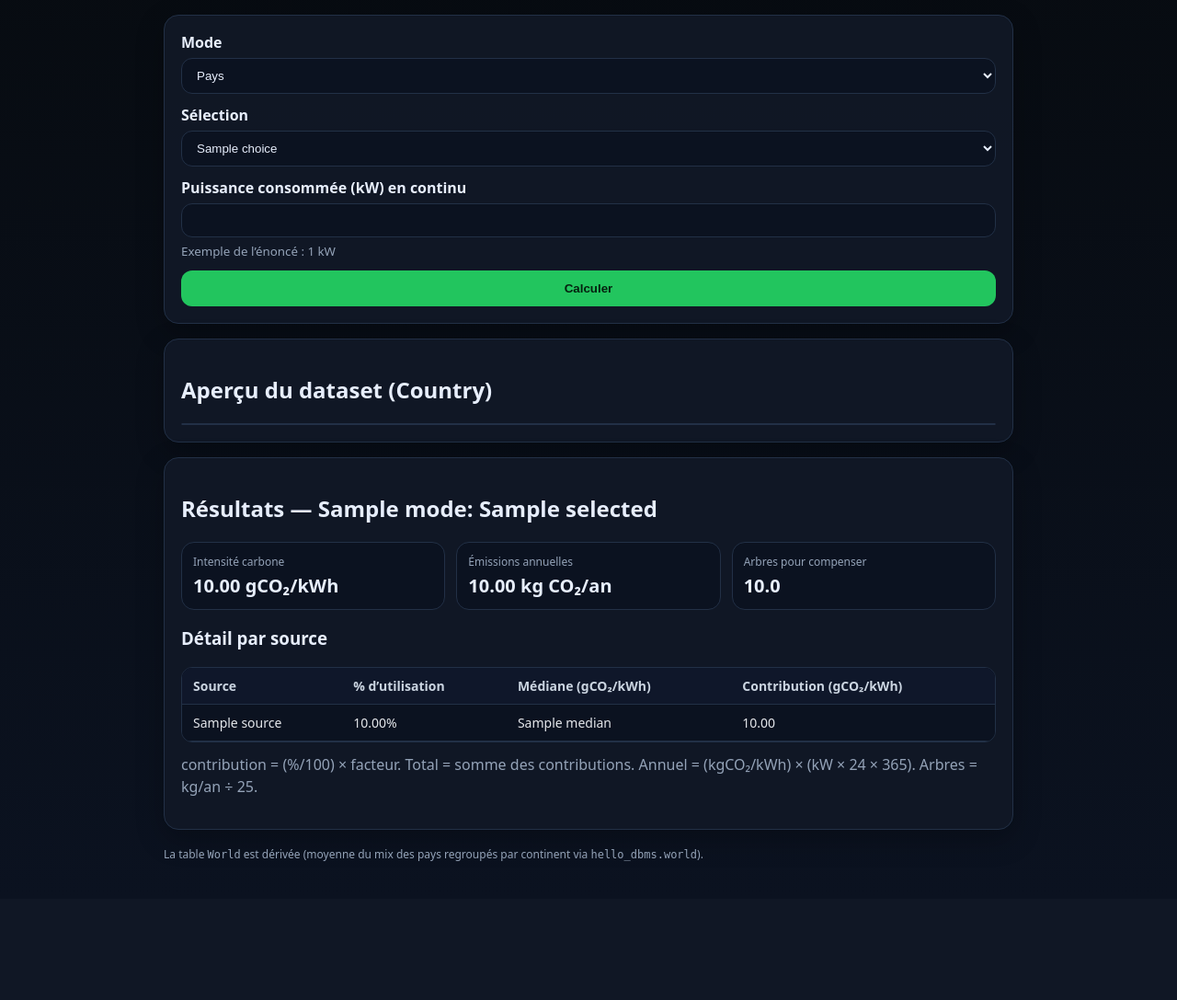
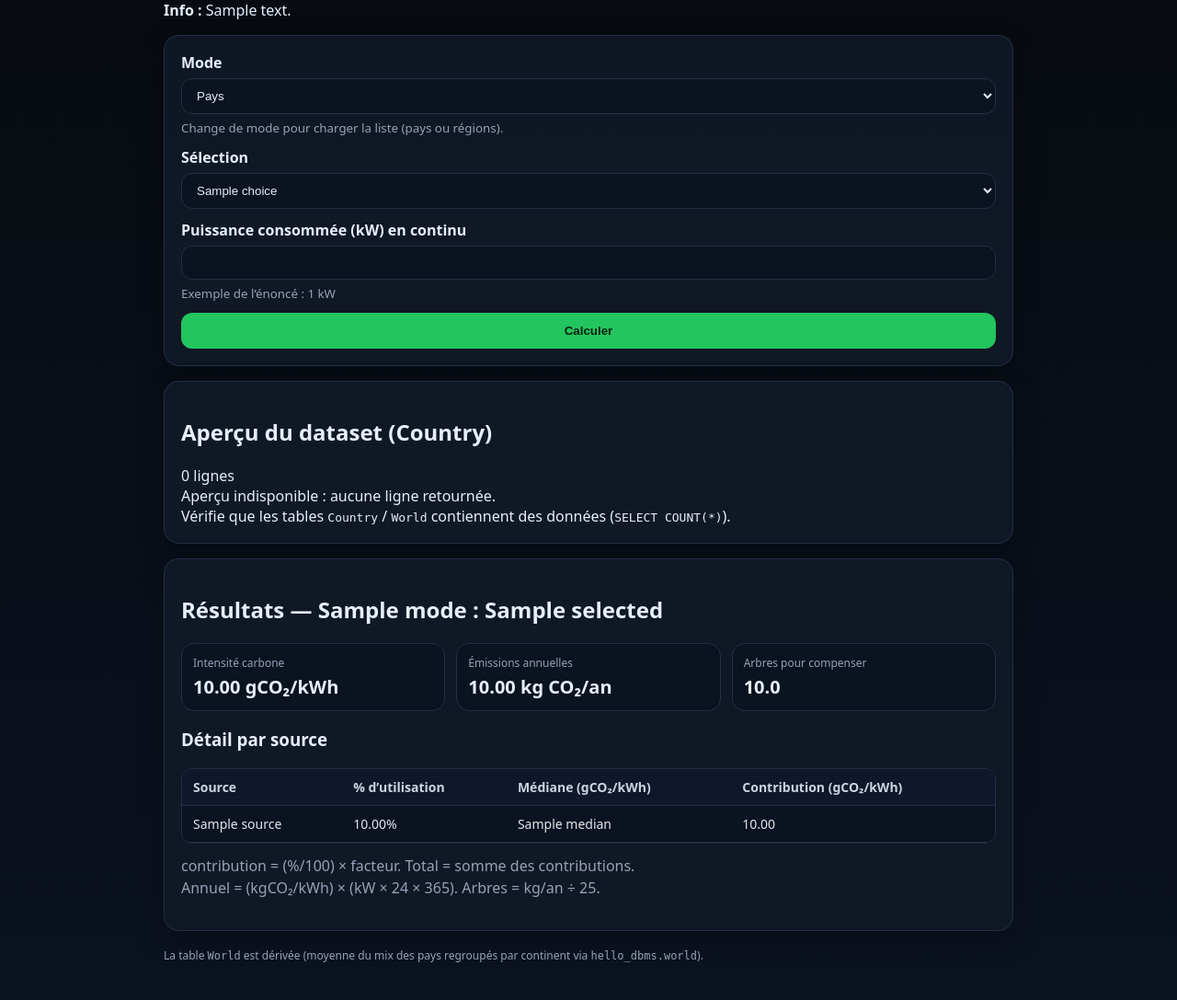
Before and after one commit to RomainJazzar/hello-dbms, a Flask app: template app/templates/index.html in a window 1280 px wide. Shown: the part 96-1183 px from the top of the page at 92% size. Before the commit the page ends 1032 px from the top, so only its background shows below. Run offline with Flask 2, Linux system fonts and the light colour scheme; the template is opened without the code that fills it: most values are stand-ins (such as "Sample title", 1, 10 or a date in 2020).

Commit message:
Fix DB init + populate carbon tables + UI refresh

```diff
--- a/app/app.py
+++ b/app/app.py
@@ -1,9 +1,20 @@
 import os
+from pathlib import Path
+
 from flask import Flask, render_template, request
 import mysql.connector
+from mysql.connector import Error
+import pandas as pd
 from dotenv import load_dotenv
 
-load_dotenv()
+# --- Paths ---
+ROOT = Path(__file__).resolve().parents[1]
+DATA_DIR = ROOT / "data"
+CARBON_CSV = DATA_DIR / "carbon-footprint-data.csv"
+WORLD_CSV = DATA_DIR / "countries of the world.csv"
+
+# --- Load env from root reliably ---
+load_dotenv(ROOT / ".env")
 
 MYSQL_HOST = os.getenv("MYSQL_HOST", "127.0.0.1")
 MYSQL_PORT = int(os.getenv("MYSQL_PORT", "3306"))
@@ -13,45 +24,147 @@ DB = "carbonfootprint"
 
 # IPCC 2014 median values (gCO2/kWh)
 FACTORS = {"Coal": 820, "Gas": 490, "Oil": 740, "Hydro": 24, "Renewable": 41, "Nuclear": 12}
-
 HOURS_PER_YEAR = 24 * 365
-TREE_ABSORPTION_KG_PER_YEAR = 25  # order-of-magnitude assumption
+TREE_ABSORPTION_KG_PER_YEAR = 25
 
 app = Flask(__name__)
 
+
 def db_conn():
     return mysql.connector.connect(
-        host=MYSQL_HOST, port=MYSQL_PORT,
-        user=MYSQL_USER, password=MYSQL_PASSWORD,
-        database=DB
+        host=MYSQL_HOST,
+        port=MYSQL_PORT,
+        user=MYSQL_USER,
+        password=MYSQL_PASSWORD,
+        database=DB,
     )
 
-def fetch_preview(table_name: str, limit: int = 5):
-    cnx = db_conn()
-    cur = cnx.cursor(dictionary=True)
-    cur.execute(f"SELECT * FROM `{table_name}` LIMIT %s", (limit,))
-    rows = cur.fetchall()
-    cur.close()
-    cnx.close()
-    return rows
 
-def fetch_choices(table_name: str, col: str):
-    cnx = db_conn()
-    cur = cnx.cursor()
-    cur.execute(f"SELECT DISTINCT `{col}` FROM `{table_name}` ORDER BY `{col}`")
-    choices = [r[0] for r in cur.fetchall()]
-    cur.close()
-    cnx.close()
-    return choices
+# ---------- CSV fallback helpers ----------
+def load_carbon_country_df() -> pd.DataFrame:
+    df = pd.read_csv(CARBON_CSV, sep=";", encoding="latin1")
+    df.columns = [c.strip() for c in df.columns]
+    df["Country"] = df["Country"].astype(str).str.strip()
 
-def fetch_mix(table_name: str, key_col: str, key_val: str):
-    cnx = db_conn()
-    cur = cnx.cursor(dictionary=True)
-    cur.execute(f"SELECT * FROM `{table_name}` WHERE `{key_col}`=%s LIMIT 1", (key_val,))
-    row = cur.fetchone()
-    cur.close()
-    cnx.close()
-    return row
+    for c in ["Coal", "Gas", "Oil", "Hydro", "Renewable", "Nuclear"]:
+        df[c] = df[c].astype(str).str.replace(",", ".", regex=False).str.strip()
+        df[c] = pd.to_numeric(df[c], errors="coerce").fillna(0.0)
+
+    return df
+
+
+def map_continent(region: str) -> str:
+    if not isinstance(region, str):
+        return "Unknown"
+    r = region.upper()
+    if "EUROPE" in r:
+        return "Europe"
+    if "ASIA" in r or "NEAR EAST" in r:
+        return "Asia"
+    if "AFRICA" in r:
+        return "Africa"
+    if "OCEANIA" in r:
+        return "Oceania"
+    if "NORTH AMERICA" in r:
+        return "North America"
+    if "LATIN AMER" in r or "CARIBBEAN" in r:
+        return "South America"
+    return "Unknown"
+
+
+def build_world_from_csv(country_df: pd.DataFrame) -> pd.DataFrame:
+    # Use world CSV to map each country -> continent, then average the mix per continent
+    w = pd.read_csv(WORLD_CSV, decimal=",", encoding="utf-8", engine="python")
+    w.columns = [c.strip() for c in w.columns]
+    # country names in this dataset often have spaces; strip
+    w["Country"] = w["Country"].astype(str).str.strip()
+    w["Continent"] = w["Region"].apply(map_continent)
+
+    joined = country_df.merge(w[["Country", "Continent"]], on="Country", how="left")
+    joined["Continent"] = joined["Continent"].fillna("Unknown")
+
+    energy_cols = ["Coal", "Gas", "Oil", "Hydro", "Renewable", "Nuclear"]
+    world = joined.groupby("Continent")[energy_cols].mean().reset_index()
+    world = world.rename(columns={"Continent": "Region"})
+    return world
+
+
+# ---------- DB access with fallback ----------
+def fetch_choices(mode: str):
+    """mode: 'Country' or 'World'"""
+    try:
+        cnx = db_conn()
+        cur = cnx.cursor()
+        if mode == "World":
+            cur.execute("SELECT DISTINCT Region FROM World ORDER BY Region;")
+        else:
+            cur.execute("SELECT DISTINCT Country FROM Country ORDER BY Country;")
+        rows = cur.fetchall()
+        cur.close()
+        cnx.close()
+        choices = [r[0] for r in rows]
+        if choices:
+            return choices, None
+    except Error as e:
+        # fall back to CSV
+        pass
+
+    # CSV fallback
+    df_country = load_carbon_country_df()
+    if mode == "World":
+        df_world = build_world_from_csv(df_country)
+        return sorted(df_world["Region"].dropna().unique().tolist()), "CSV fallback (World derived)"
+    return sorted(df_country["Country"].dropna().unique().tolist()), "CSV fallback"
+
+
+def fetch_preview(mode: str, limit: int = 8):
+    try:
+        cnx = db_conn()
+        cur = cnx.cursor(dictionary=True)
+        table = "World" if mode == "World" else "Country"
+        cur.execute(f"SELECT * FROM `{table}` LIMIT %s", (limit,))
+        rows = cur.fetchall()
+        cur.close()
+        cnx.close()
+        if rows:
+            return rows, None
+    except Error:
+        pass
+
+    # CSV fallback
+    df_country = load_carbon_country_df()
+    if mode == "World":
+        df_world = build_world_from_csv(df_country).head(limit)
+        return df_world.to_dict(orient="records"), "CSV fallback (World derived)"
+    return df_country.head(limit).to_dict(orient="records"), "CSV fallback"
+
+
+def fetch_mix(mode: str, selected: str):
+    try:
+        cnx = db_conn()
+        cur = cnx.cursor(dictionary=True)
+        if mode == "World":
+            cur.execute("SELECT * FROM World WHERE Region=%s LIMIT 1", (selected,))
+        else:
+            cur.execute("SELECT * FROM Country WHERE Country=%s LIMIT 1", (selected,))
+        row = cur.fetchone()
+        cur.close()
+        cnx.close()
+        if row:
+            return row
+    except Error:
+        pass
+
+    # CSV fallback
+    df_country = load_carbon_country_df()
+    if mode == "World":
+        df_world = build_world_from_csv(df_country)
+        row = df_world[df_world["Region"] == selected]
+        return row.iloc[0].to_dict() if not row.empty else None
+
+    row = df_country[df_country["Country"] == selected]
+    return row.iloc[0].to_dict() if not row.empty else None
+
 
 def compute_table(mix_row: dict):
     out = []
@@ -63,35 +176,34 @@ def compute_table(mix_row: dict):
         out.append({"source": source, "pct": pct, "median": factor, "contrib": contrib})
     return out, total_intensity
 
+
 @app.route("/", methods=["GET", "POST"])
 def index():
-    mode = request.form.get("mode", "Country")  # Country or World
+    mode = request.form.get("mode", "Country")
     selected = request.form.get("selected", None)
     kw = request.form.get("kw", "1")
 
-    if mode == "World":
-        choices = fetch_choices("World", "Region")
-        key_col = "Region"
-        preview = fetch_preview("World")
-    else:
-        choices = fetch_choices("Country", "Country")
-        key_col = "Country"
-        preview = fetch_preview("Country")
+    choices, choice_note = fetch_choices(mode)
+    preview, preview_note = fetch_preview(mode)
+
+    # Auto-pick first option so UI is never blank
+    if not selected and choices:
+        selected = choices[0]
 
     result = None
     if request.method == "POST" and selected:
-        row = fetch_mix(mode, key_col, selected)
+        row = fetch_mix(mode, selected)
         if row:
             table, intensity_g = compute_table(row)
+            intensity_kg = intensity_g / 1000.0  # ✅ g -> kg
 
-            # annual emissions: intensity (kg/kWh) * (kW * hours/year)
-            intensity_kg_per_kwh = intensity_g / 1_000_000  # g -> kg
             try:
                 kw_val = float(kw)
             except ValueError:
                 kw_val = 1.0
-            annual_kg = intensity_kg_per_kwh * HOURS_PER_YEAR * kw_val
-            trees = annual_kg / TREE_ABSORPTION_KG_PER_YEAR if TREE_ABSORPTION_KG_PER_YEAR else 0.0
+
+            annual_kg = intensity_kg * HOURS_PER_YEAR * kw_val
+            trees = annual_kg / TREE_ABSORPTION_KG_PER_YEAR
 
             result = {
                 "mode": mode,
@@ -103,7 +215,18 @@ def index():
                 "table": table,
             }
 
-    return render_template("index.html", mode=mode, choices=choices, selected=selected, kw=kw, preview=preview, result=result)
+    return render_template(
+        "index.html",
+        mode=mode,
+        choices=choices,
+        selected=selected,
+        kw=kw,
+        preview=preview,
+        result=result,
+        choice_note=choice_note,
+        preview_note=preview_note,
+    )
+
 
 if __name__ == "__main__":
     app.run(debug=True)
--- a/app/templates/index.html
+++ b/app/templates/index.html
@@ -1,11 +1,13 @@
 <!doctype html>
 <html lang="fr">
+
 <head>
-  <meta charset="utf-8"/>
-  <meta name="viewport" content="width=device-width,initial-scale=1"/>
-  <title>Carbon Footprint Calculator</title>
-  <link rel="stylesheet" href="{{ url_for('static', filename='style.css') }}"/>
+  <meta charset="utf-8" />
+  <meta name="viewport" content="width=device-width,initial-scale=1" />
+  <title>Calculateur d’Empreinte Carbone</title>
+  <link rel="stylesheet" href="{{ url_for('static', filename='style.css') }}" />
 </head>
+
 <body>
   <main class="container">
     <header class="header">
@@ -13,46 +15,90 @@
       <p class="sub">Mix électrique (2015) + facteurs d’émissions (médianes IPCC 2014).</p>
     </header>
 
+    {# Optional info messages from backend #}
+    {% if db_error %}
+    <section class="alert alert-error">
+      <strong>Base de données indisponible</strong><br />
+      <span>{{ db_error }}</span>
+      <div class="small">
+        Vérifie que MySQL tourne, que la DB <code>carbonfootprint</code> existe, et lance
+        <code>python scripts/init_mysql.py</code>.
+      </div>
+    </section>
+    {% endif %}
+
+    {% if choice_note %}
+    <section class="alert alert-info">
+      <strong>Info :</strong> {{ choice_note }}
+    </section>
+    {% endif %}
+    {% if preview_note %}
+    <section class="alert alert-info">
+      <strong>Info :</strong> {{ preview_note }}
+    </section>
+    {% endif %}
+
     <section class="card">
       <form method="post" class="form">
         <div class="row">
           <label for="mode">Mode</label>
-          <select id="mode" name="mode">
+
+          <!-- ✅ Auto-refresh list when mode changes -->
+          <select id="mode" name="mode" onchange="this.form.submit()">
             <option value="Country" {% if mode=='Country' %}selected{% endif %}>Pays</option>
-            <option value="World" {% if mode=='World' %}selected{% endif %}>Région/Continent</option>
+            <option value="World" {% if mode=='World' %}selected{% endif %}>Région / Continent</option>
           </select>
+
+          <small class="hint">
+            Change de mode pour charger la liste (pays ou régions).
+          </small>
         </div>
 
         <div class="row">
           <label for="selected">Sélection</label>
+
+          {% if choices and choices|length > 0 %}
           <select id="selected" name="selected" required>
             {% for c in choices %}
             <option value="{{ c }}" {% if selected==c %}selected{% endif %}>{{ c }}</option>
             {% endfor %}
           </select>
+          {% else %}
+          <div class="empty">
+            Aucune donnée disponible pour ce mode.
+            <div class="small">
+              Lance <code>python scripts/init_mysql.py</code> ou vérifie ta DB <code>carbonfootprint</code>.
+            </div>
+          </div>
+          {% endif %}
         </div>
 
         <div class="row">
           <label for="kw">Puissance consommée (kW) en continu</label>
-          <input id="kw" name="kw" type="number" step="0.01" value="{{ kw }}" required />
-          <small>Exemple de l’énoncé : 1 kW</small>
+          <input id="kw" name="kw" type="number" step="0.01" min="0.01" value="{{ kw or 1 }}" required />
+          <small class="hint">Exemple de l’énoncé : 1 kW</small>
         </div>
 
-        <button class="btn" type="submit">Calculer</button>
+        <button class="btn" type="submit" {% if not choices or choices|length==0 %}disabled{% endif %}>
+          Calculer
+        </button>
       </form>
     </section>
 
     <section class="card">
+      <div class="card-head">
         <h2>Aperçu du dataset ({{ "World" if mode=="World" else "Country" }})</h2>
+        <span class="pill">{{ preview|length }} lignes</span>
+      </div>
+
+      {% if preview and preview|length > 0 %}
       <div class="table-wrap">
-        <table>
+        <table class="table">
           <thead>
             <tr>
-              {% if preview and preview[0] %}
               {% for k in preview[0].keys() %}
               <th>{{ k }}</th>
               {% endfor %}
-              {% endif %}
             </tr>
           </thead>
           <tbody>
@@ -66,21 +112,32 @@
           </tbody>
         </table>
       </div>
+      {% else %}
+      <div class="empty">
+        Aperçu indisponible : aucune ligne retournée.
+        <div class="small">
+          Vérifie que les tables <code>Country</code> / <code>World</code> contiennent des données
+          (<code>SELECT COUNT(*)</code>).
+        </div>
+      </div>
+      {% endif %}
     </section>
 
     {% if result %}
     <section class="card">
-      <h2>Résultats — {{ result.mode }}: {{ result.selected }}</h2>
+      <h2>Résultats — {{ result.mode }} : {{ result.selected }}</h2>
 
       <div class="kpis">
         <div class="kpi">
           <div class="kpi-label">Intensité carbone</div>
           <div class="kpi-value">{{ "%.2f"|format(result.intensity_g_per_kwh) }} gCO₂/kWh</div>
         </div>
+
         <div class="kpi">
           <div class="kpi-label">Émissions annuelles</div>
           <div class="kpi-value">{{ "%.2f"|format(result.annual_kg) }} kg CO₂/an</div>
         </div>
+
         <div class="kpi">
           <div class="kpi-label">Arbres pour compenser</div>
           <div class="kpi-value">{{ "%.1f"|format(result.trees) }}</div>
@@ -88,8 +145,10 @@
       </div>
 
       <h3>Détail par source</h3>
+
+      {% if result.table and result.table|length > 0 %}
       <div class="table-wrap">
-        <table>
+        <table class="table">
           <thead>
             <tr>
               <th>Source</th>
@@ -110,9 +169,12 @@
           </tbody>
         </table>
       </div>
+      {% else %}
+      <div class="empty">Aucun détail disponible pour cette sélection.</div>
+      {% endif %}
 
       <p class="note">
-        contribution = (%/100) × facteur. Total = somme des contributions.
+        contribution = (%/100) × facteur. Total = somme des contributions.<br />
         Annuel = (kgCO₂/kWh) × (kW × 24 × 365). Arbres = kg/an ÷ 25.
       </p>
     </section>
@@ -120,9 +182,11 @@
 
     <footer class="footer">
       <p>
-        La table <code>World</code> est dérivée (moyenne du mix des pays regroupés par continent via <code>hello_dbms.world</code>).
+        La table <code>World</code> est dérivée (moyenne du mix des pays regroupés par continent via
+        <code>hello_dbms.world</code>).
       </p>
     </footer>
   </main>
 </body>
+
 </html>
```
Also changed, not shown: scripts/init_mysql.py (+89 -223 lines), 1 other file. Lines whose indentation alone changed are shown as unchanged.
